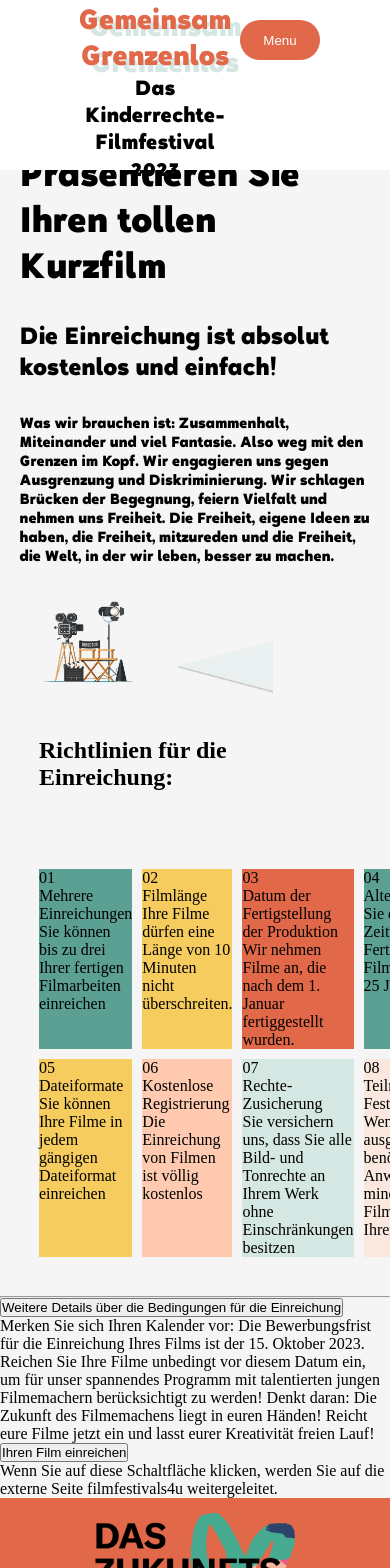
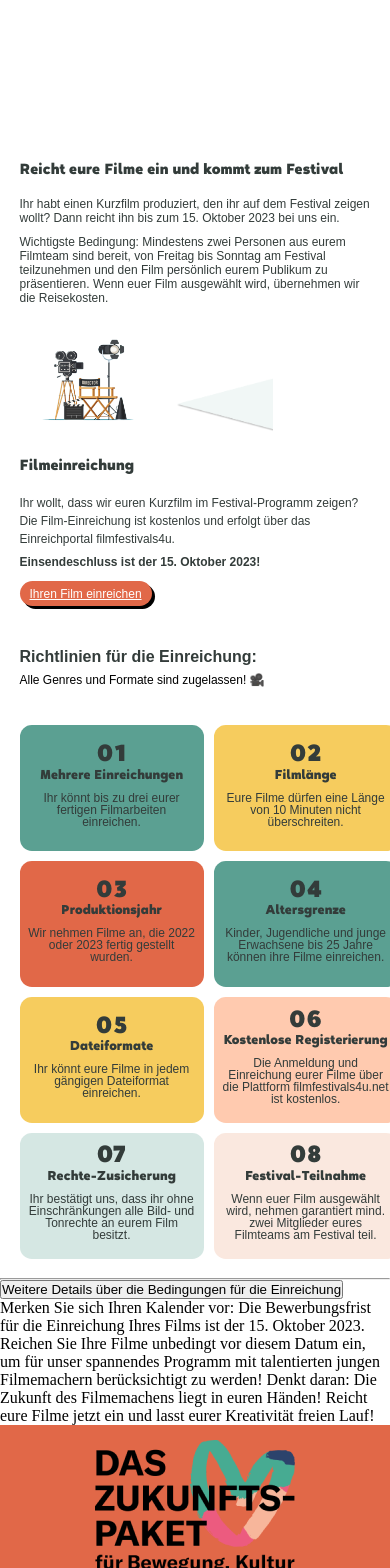
Before and after one commit to JoshRBeck/kijufi-nextjs-latest, a Next.js app: page /filmeinreichung in a window 390 px wide. Shown: the top 1568 px of the page. Built offline with nearby package versions, Linux system fonts and the light colour scheme.

Commit message:
"Filmeinreichen details"

```diff
--- a/src/app/filmeinreichung.module.css
+++ b/src/app/filmeinreichung.module.css
@@ -109,25 +109,136 @@
     text-align: left;
   }
   .filmeinreichungTopContainer h1 {
-    font-size: 2.4em;
+    color: #333c3a;
+    font-family: "Halcyon Black", sans-serif;
+    font-size: 1rem;
+    font-style: normal;
+    font-weight: 700;
+    line-height: 2rem;
   }
-  .filmeinreichungTopContainer h4 {
-    margin: 20px 0px;
-    font-size: 1.6em;
+  .filmeinreichungTopContainer p {
+    color: #333c3a;
+    font-family: "Halcyon Medium", sans-serif;
+    font-size: 0.75rem;
+    font-style: normal;
+    font-weight: 500;
+    line-height: normal;
+  }
+  .filmEinreichungMiddle {
+    display: flex;
+    justify-content: center;
+    flex-direction: column;
+    padding: 5%;
+  }
+  .filmEinreichungMiddle h3 {
+    color: #333c3a;
+    font-family: "Halcyon Black", sans-serif;
+    font-size: 1rem;
+    font-style: normal;
+    font-weight: 600;
+    line-height: 150%;
+    padding-bottom: 15px;
+  }
+  .filmEinreichungMiddle p {
+    color: #333c3a;
+    font-family: "Halcyon Medium", sans-serif;
+    font-size: 0.75rem;
+    font-style: normal;
+    font-weight: 500;
+    line-height: 150%; /* 1.5rem */
+  }
+  .filmEinreichungMiddle p:nth-child(3) {
+    padding-top: 5px;
+    font-weight: 600;
+  }
+  .filmEinreichenButtonContainer {
+    display: flex;
+    justify-content: center;
+    align-items: center;
+  }
+  .filmEinreichenButton {
+    background-color: #e16848;
+    color: #fff;
+    display: flex;
+    height: 25px;
+    justify-content: center;
+    align-items: center;
+    border-radius: 2.06075rem;
+    padding-left: 10px;
+    padding-right: 10px;
+    margin-top: 10px;
+    border-style: none;
+    box-shadow: 3px 3px 0px rgb(0 0 0);
+    font-family: "Halcyon Medium", sans-serif;
+    text-decoration: underline;
+  }
+  .filmEinreichenButton p {
+    color: #fff;
   }
   .richtLinienContainer {
-    padding: 10%;
+    padding: 5%;
+  }
+  .richtLinienContainer h2 {
+    color: #333c3a;
+    font-family: "Halcyon Medium", sans-serif;
+    font-size: 1rem;
+    font-style: normal;
+    font-weight: 700;
+    line-height: 150%;
+    margin-bottom: 5px;
+  }
+  .richtLinienContainer p {
+    color: #000;
+    font-family: "Halcyon Medium", sans-serif;
+    font-size: 0.75rem;
+    font-style: normal;
+    font-weight: 500;
+    line-height: 100%; /* 0.75rem */
   }
   .schritteContainer {
-    padding: 10%;
+    padding: 5%;
   }
   .schritteWrapper {
     display: grid;
-    grid-template-columns: repeat(4, 1fr);
+    grid-template-columns: repeat(2, 1fr);
     gap: 10px; /* Adjust the gap as needed */
   }
   .schritte {
-    width: 100%; /* Each schritte takes the full width of its grid cell */
+    width: 100%;
+    width: 11.50394rem;
+    height: 7.86719rem;
+    flex-shrink: 0;
+    border-radius: 0.74219rem;
+    display: flex;
+    justify-content: center;
+    flex-direction: column;
+    align-items: center;
+  }
+  .schritteNummer {
+    color: #333c3a;
+    font-family: "Halcyon Black", sans-serif;
+    font-size: 1.8rem;
+    font-style: normal;
+    font-weight: 700;
+    line-height: 100%;
+  }
+  .schritteName {
+    color: #333c3a;
+    font-family: "Halcyon Black", sans-serif;
+    font-size: 0.875rem;
+    font-style: normal;
+    font-weight: 700;
+    line-height: 100%;
+  }
+  .schritteBeschreibung {
+    color: #333c3a;
+    font-family: "Halcyon Medium", sans-serif;
+    font-size: 0.75rem;
+    font-style: normal;
+    font-weight: 400;
+    line-height: 100%;
+    text-align: center;
+    padding: 8px;
   }
   .polygon {
     width: 65%;
--- a/src/app/filmeinreichung/page.tsx
+++ b/src/app/filmeinreichung/page.tsx
@@ -11,17 +11,19 @@ export default function Filmeinreichung() {
   return (
     <>
       <div className={styles.filmeinreichungTopContainer}>
-        <h1>Präsentieren Sie Ihren tollen Kurzfilm</h1>
-        <h4>Die Einreichung ist absolut kostenlos und einfach!</h4>
+        <h1>Reicht eure Filme ein und kommt zum Festival</h1>
         <p>
-          Was wir brauchen ist: Zusammenhalt, Miteinander und viel Fantasie.
-          Also weg mit den Grenzen im Kopf. Wir engagieren uns gegen Ausgrenzung
-          und Diskriminierung. Wir schlagen Brücken der Begegnung, feiern
-          Vielfalt und nehmen uns Freiheit. Die Freiheit, eigene Ideen zu haben,
-          die Freiheit, mitzureden und die Freiheit, die Welt, in der wir leben,
-          besser zu machen.
+          Ihr habt einen Kurzfilm produziert, den ihr auf dem Festival zeigen
+          wollt? Dann reicht ihn bis zum 15. Oktober 2023 bei uns ein.
+        </p>
+        <p>
+          Wichtigste Bedingung: Mindestens zwei Personen aus eurem Filmteam sind
+          bereit, von Freitag bis Sonntag am Festival teilzunehmen und den Film
+          persönlich eurem Publikum zu präsentieren. Wenn euer Film ausgewählt
+          wird, übernehmen wir die Reisekosten.
         </p>
       </div>
+
       <div className={styles.filmEinreichungCamera}>
         <Image src={filmEinreichungCamera} alt="old school film photo" />
         <Image
@@ -30,8 +32,31 @@ export default function Filmeinreichung() {
           className={styles.polgyon}
         />
       </div>
+      <div className={styles.filmEinreichungMiddle}>
+        <h3>Filmeinreichung</h3>
+        <p>
+          Ihr wollt, dass wir euren Kurzfilm im Festival-Programm zeigen? Die
+          Film-Einreichung ist kostenlos und erfolgt über das Einreichportal
+          filmfestivals4u.
+        </p>
+        <p>Einsendeschluss ist der 15. Oktober 2023!</p>
+        <div className={styles.filmeEinreichenButtonContainer}>
+          <button type="button" className={styles.filmEinreichenButton}>
+            <Link
+              href="https://www.filmfestivals4u.net/einreichung.php?id=44"
+              target="_blank"
+              rel="noopener noreferrer"
+            >
+              <p className={styles.filmEinreichenButtonText}>
+                Ihren Film einreichen
+              </p>
+            </Link>
+          </button>
+        </div>
+      </div>
       <div className={styles.richtLinienContainer}>
         <h2>Richtlinien für die Einreichung:</h2>
+        <p>Alle Genres und Formate sind zugelassen! 🎥</p>
       </div>
       <Submission />
       <div className={styles.filmClapperContainer}>
@@ -48,23 +73,6 @@ export default function Filmeinreichung() {
           Kreativität freien Lauf!
         </p>
       </div>
-      <div className={styles.filmeEinreichenButtonContainer}>
-        <button type="button" className={styles.filmEinreichenButton}>
-          <Link
-            href="https://www.filmfestivals4u.net/einreichung.php?id=44"
-            target="_blank"
-            rel="noopener noreferrer"
-          >
-            <p className={styles.filmEinreichenButtonText}>
-              Ihren Film einreichen
-            </p>
-          </Link>
-        </button>
-        <p className={styles.filmEinreichenText}>
-          Wenn Sie auf diese Schaltfläche klicken, werden Sie auf die externe
-          Seite filmfestivals4u weitergeleitet.
-        </p>
-      </div>
     </>
   );
 }
--- a/src/app/globals.css
+++ b/src/app/globals.css
@@ -87,12 +87,12 @@ body {
 
 body {
   color: rgb(var(--foreground-rgb));
-  background: linear-gradient(
+  /* background: linear-gradient(
       to bottom,
       transparent,
       rgb(var(--background-end-rgb))
     )
-    rgb(var(--background-start-rgb));
+    rgb(var(--background-start-rgb)); */
 }
 
 a {
--- a/src/app/layout.tsx
+++ b/src/app/layout.tsx
@@ -27,7 +27,7 @@ export default function RootLayout({
         {/* <meta name="viewport" content="width=device-width, initial-scale=1.0" /> */}
       </Head>
       <body>
-        <Navbar />
+        {/* <Navbar /> */}
         <div className={styles.mainContent}>{children}</div>
         <Footer />
       </body>
--- a/src/components/submission.tsx
+++ b/src/components/submission.tsx
@@ -9,56 +9,56 @@ const Submission: React.FC = () => {
       nummer: "01",
       name: "Mehrere Einreichungen",
       beschreibung:
-        "Sie können bis zu drei Ihrer fertigen Filmarbeiten einreichen",
+        "Ihr könnt bis zu drei eurer fertigen Filmarbeiten einreichen.",
       colorClass: "schritteColorOne",
     },
     {
       nummer: "02",
       name: "Filmlänge",
       beschreibung:
-        "Ihre Filme dürfen eine Länge von 10 Minuten nicht überschreiten.",
+        "Eure Filme dürfen eine Länge von 10 Minuten nicht überschreiten.",
       colorClass: "schritteColorTwo",
     },
     {
       nummer: "03",
-      name: "Datum der Fertigstellung der Produktion",
+      name: "Produktionsjahr",
       beschreibung:
-        "Wir nehmen Filme an, die nach dem 1. Januar fertiggestellt wurden.",
+        "Wir nehmen Filme an, die 2022 oder 2023 fertig gestellt wurden.",
       colorClass: "schritteColorThree",
     },
     {
       nummer: "04",
-      name: "Altersvoraussetzung",
+      name: "Altersgrenze",
       beschreibung:
-        "Sie dürfen zum Zeitpunkt der Fertigstellung des Films nicht älter als 25 Jahre sein",
+        "Kinder, Jugendliche und junge Erwachsene bis 25 Jahre können ihre Filme einreichen.",
       colorClass: "schritteColorFour",
     },
     {
       nummer: "05",
       name: "Dateiformate",
       beschreibung:
-        "Sie können Ihre Filme in jedem gängigen Dateiformat einreichen",
+        "Ihr könnt eure Filme in jedem gängigen Dateiformat einreichen.",
       colorClass: "schritteColorFive",
     },
     {
       nummer: "06",
-      name: "Kostenlose",
+      name: "Kostenlose Registerierung",
       beschreibung:
-        "Registrierung Die Einreichung von Filmen ist völlig kostenlos",
+        "Die Anmeldung und Einreichung eurer Filme über die Plattform filmfestivals4u.net ist kostenlos.",
       colorClass: "schritteColorSix",
     },
     {
       nummer: "07",
       name: "Rechte-Zusicherung",
       beschreibung:
-        "Sie versichern uns, dass Sie alle Bild- und Tonrechte an Ihrem Werk ohne Einschränkungen besitzen",
+        "Ihr bestätigt uns, dass ihr ohne Einschränkungen alle Bild- und Tonrechte an eurem Film besitzt.",
       colorClass: "schritteColorSeven",
     },
     {
       nummer: "08",
-      name: "Teilnahme am Festival",
+      name: "Festival-Teilnahme",
       beschreibung:
-        "Wenn Sie ausgewählt werden, benötigen wir die Anwesenheit von mindestens zwei Filmemachern aus Ihrem Team",
+        "Wenn euer Film ausgewählt wird, nehmen garantiert mind. zwei Mitglieder eures Filmteams am Festival teil.",
       colorClass: "schritteColorEight",
     },
   ];
```
